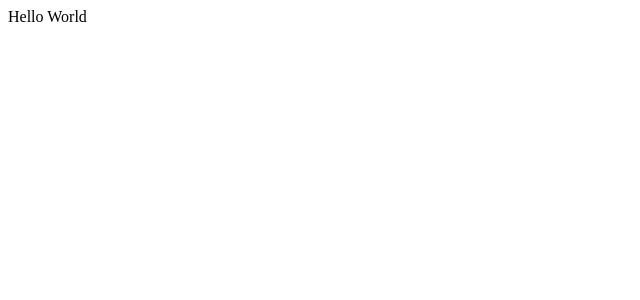
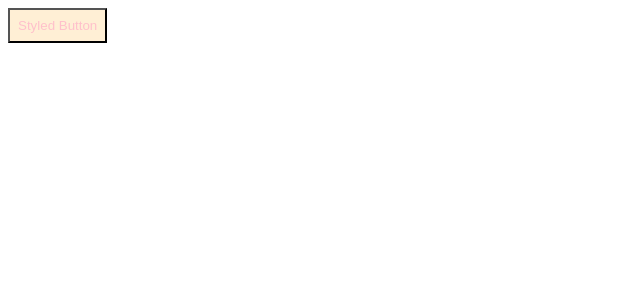
Before and after one commit to qvil/next-boilerplate.bak, a Next.js app: page / in a window 1280 px wide. Shown: the top 300 px of the page, without its empty margins (0-640 px from the left). Built offline with nearby package versions, Linux system fonts and the light colour scheme.

Commit message:
feature/styled-components

```diff
--- /dev/null
+++ b/components/Button.jsx
@@ -0,0 +1,13 @@
+import styled from "styled-components";
+
+const StyledButton = styled.button`
+  padding: 8px;
+  background: ${({ disabled }) => (disabled ? "gray" : "papayawhip")};
+  color: pink;
+`;
+
+const Button = ({ disabled, children }) => {
+  return <StyledButton disabled={disabled}>{children}</StyledButton>;
+};
+
+export default Button;
--- a/package.json
+++ b/package.json
@@ -22,6 +22,10 @@
   "dependencies": {
     "next": "^9.0.6",
     "react": "^16.9.0",
-    "react-dom": "^16.9.0"
+    "react-dom": "^16.9.0",
+    "styled-components": "^4.3.2"
+  },
+  "devDependencies": {
+    "@types/styled-components": "^4.1.19"
   }
 }
--- /dev/null
+++ b/pages/_document.jsx
@@ -0,0 +1,29 @@
+import Document from "next/document";
+import { ServerStyleSheet } from "styled-components";
+
+export default class MyDocument extends Document {
+  static async getInitialProps(ctx) {
+    const sheet = new ServerStyleSheet();
+    const originalRenderPage = ctx.renderPage;
+
+    try {
+      ctx.renderPage = () =>
+        originalRenderPage({
+          enhanceApp: App => props => sheet.collectStyles(<App {...props} />)
+        });
+
+      const initialProps = await Document.getInitialProps(ctx);
+      return {
+        ...initialProps,
+        styles: (
+          <>
+            {initialProps.styles}
+            {sheet.getStyleElement()}
+          </>
+        )
+      };
+    } finally {
+      sheet.seal();
+    }
+  }
+}
--- a/pages/index.jsx
+++ b/pages/index.jsx
@@ -1,5 +1,11 @@
+import Button from "../components/Button";
+
 const Home = () => {
-  return <div>Hello World</div>;
+  return (
+    <div>
+      <Button>Styled Button</Button>
+    </div>
+  );
 };
 
 export default Home;
```
Also changed, not shown: 1 other file (tests, documents, lock files or other folders).
